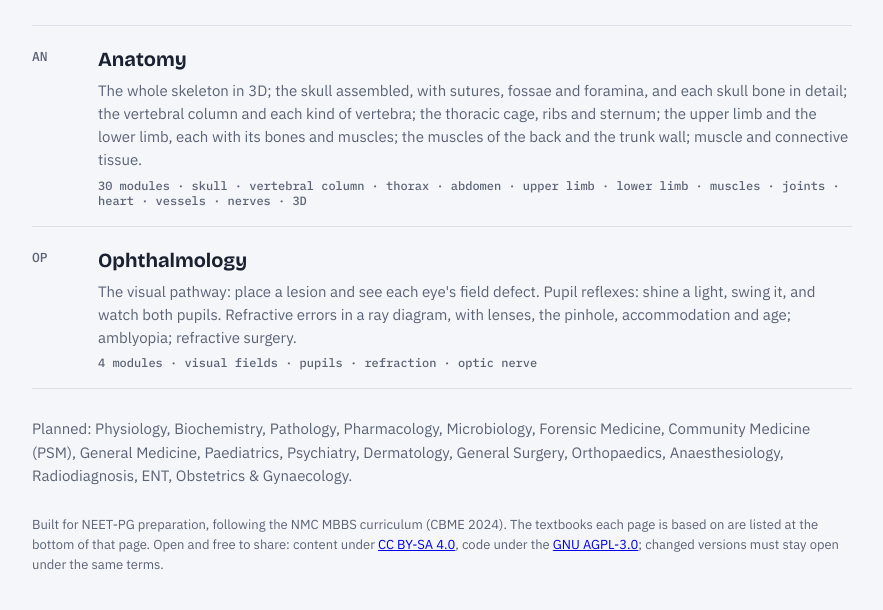
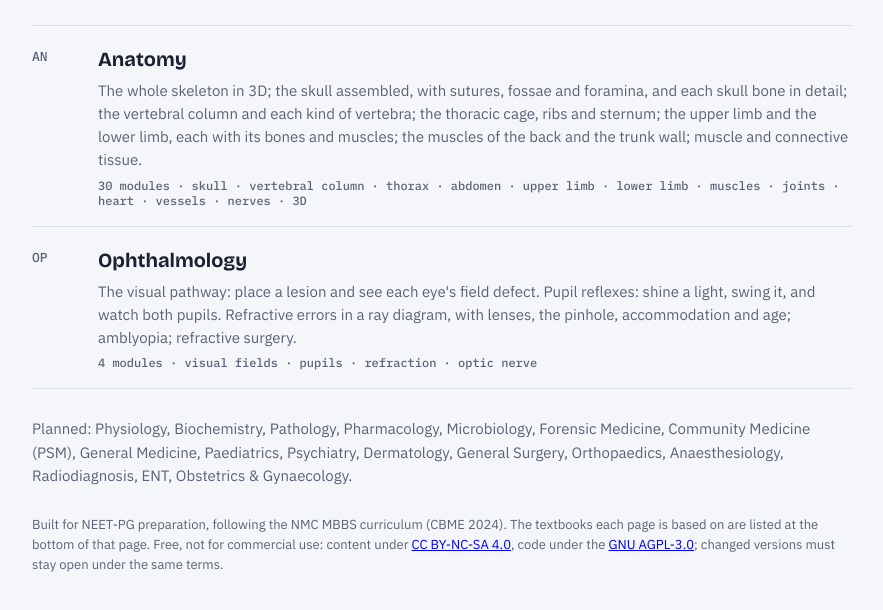
Before and after one commit to madyarc/neet-pg, a plain HTML site: page index.html in a window 1280 px wide. Shown: the part 176-786 px from the top of the page, without its empty margins (198-1081 px from the left). Drawn offline with nearby package versions, Linux system fonts and the light colour scheme.

Commit message:
Licence: content CC BY-NC-SA 4.0; NC models and images allowed
The project will never be commercial, so 3D models and images are chosen
by accuracy and loading speed; NC parts keep and show their own licence.

Co-Authored-By: Claude Opus 5.5 <noreply@anthropic.com>

```diff
--- a/index.html
+++ b/index.html
@@ -68,7 +68,7 @@ footer{font-size:13px;color:var(--muted)}
 
   <div class="planned">Planned: Physiology, Biochemistry, Pathology, Pharmacology, Microbiology, Forensic Medicine, Community Medicine (PSM), General Medicine, Paediatrics, Psychiatry, Dermatology, General Surgery, Orthopaedics, Anaesthesiology, Radiodiagnosis, ENT, Obstetrics &amp; Gynaecology.</div>
 
-  <footer>Built for NEET-PG preparation, following the NMC MBBS curriculum (CBME 2024). The textbooks each page is based on are listed at the bottom of that page. Open and free to share: content under <a href="https://creativecommons.org/licenses/by-sa/4.0/">CC BY-SA 4.0</a>, code under the <a href="https://github.com/madyarc/neet-pg/blob/main/LICENSE">GNU AGPL-3.0</a>; changed versions must stay open under the same terms.</footer>
+  <footer>Built for NEET-PG preparation, following the NMC MBBS curriculum (CBME 2024). The textbooks each page is based on are listed at the bottom of that page. Free, not for commercial use: content under <a href="https://creativecommons.org/licenses/by-nc-sa/4.0/">CC BY-NC-SA 4.0</a>, code under the <a href="https://github.com/madyarc/neet-pg/blob/main/LICENSE">GNU AGPL-3.0</a>; changed versions must stay open under the same terms.</footer>
 </div>
 <script>
 /* light by default; the reader can switch to dark here, and every page remembers it */
```
Also changed, not shown: 6 other files.
